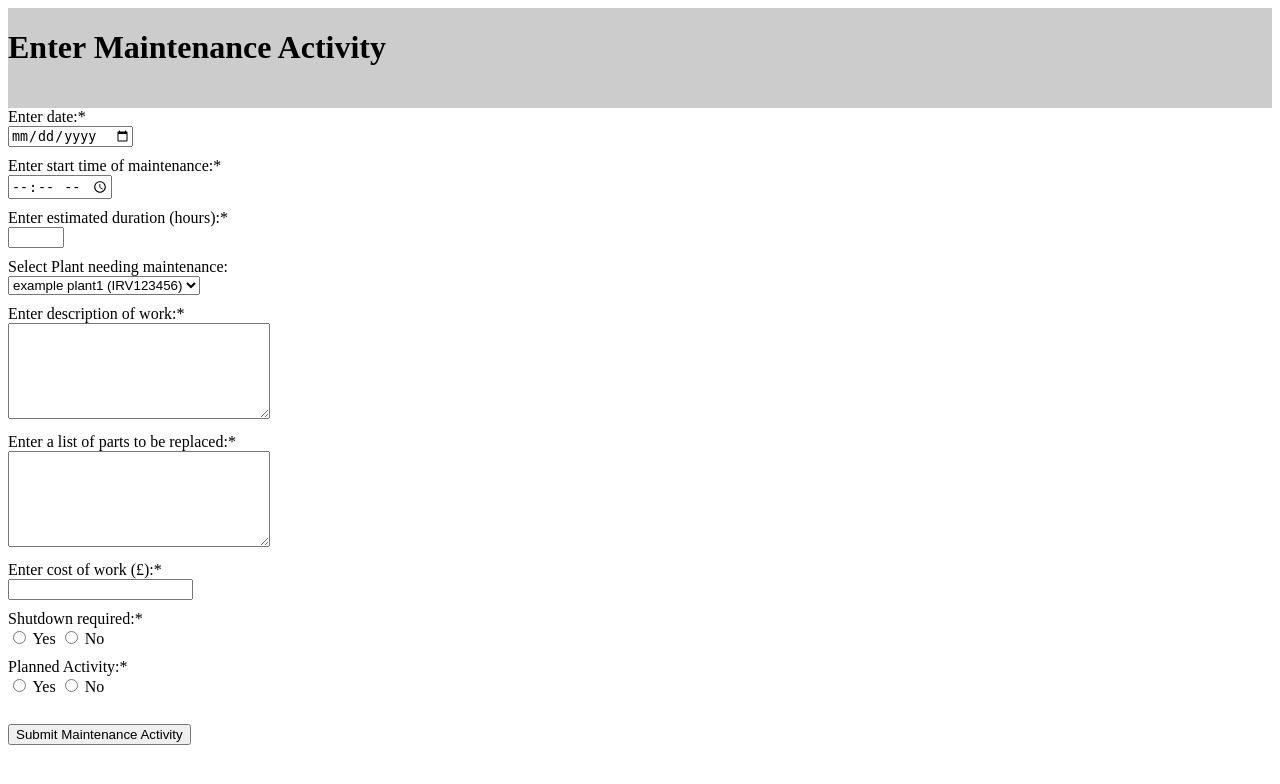
After one commit to alexanderQuinn1/CS356, a Flask app: page /maintenanceEntry in a window 1280 px wide. The commit adds this page. Shown: the top 784 px of the page. Run offline with Flask 3, Linux system fonts and the light colour scheme.

Commit message:
maintenance entry form added

```diff
--- a/app.py
+++ b/app.py
@@ -1,6 +1,8 @@
 from flask import Flask, render_template, request
 import pika
 import json
+
+from maintenance import save_maintenance_activity
 
 app = Flask(__name__)
 
@@ -35,5 +37,14 @@ def run_maintenanceLog():
     return render_template('maintenanceLog.html')
 
 
+@app.route('/maintenanceEntry', methods=['GET', 'POST'])
+def run_maintenance_entry():
+    if request.method == 'GET':
+        return render_template('maintenanceEntry.html')
+    else:
+        response = save_maintenance_activity(request.form)
+        return render_template('maintenanceEntry.html', response=response)
+
+
 if __name__ == '__main__':
     app.run(debug=True, port=5001)
--- /dev/null
+++ b/static/maintenanceLog.css
@@ -0,0 +1,4 @@
+.maintenance-log__add {
+    color: blue;
+    padding: 20px;
+}
--- a/static/stylesheet.css
+++ b/static/stylesheet.css
@@ -1,7 +1,7 @@
 .container {
   display: flex;
   flex-direction: column;
-  height: 100vh;
+  padding-bottom: 20px;
 }
 
 header {
@@ -53,22 +53,26 @@ nav {
   padding: 10px;
 }
 
-ul {
+nav ul {
   list-style: none;
   margin: 0;
   padding: 0;
 }
 
-li {
+nav li {
   display: inline-block;
   margin-right: 20px;
 }
 
-a {
+nav a {
   color: #fff;
   text-decoration: none;
 }
 
-a:hover {
+nav a:hover {
   color: #ccc;
 }
+
+.form-group {
+  margin-bottom: 10px;
+}
--- /dev/null
+++ b/templates/maintenanceEntry.html
@@ -0,0 +1,68 @@
+<!DOCTYPE html>
+<html lang="en">
+<head>
+    <meta charset="UTF-8">
+    <title>Maintenance Entry</title>
+    <link rel="stylesheet" type="text/css" href="{{ url_for('static', filename='/stylesheet.css') }}">
+</head>
+<body>
+    <div class="container">
+        <header>
+            <h1>Enter Maintenance Activity</h1>
+        </header>
+        <form action="/maintenanceEntry" method="post">
+            <div class="form-group">
+                <label for="customer_name">Enter date:*</label><br/>
+                <input type="date" name="date" id="date" required>
+            </div>
+            <div class="form-group">
+                <label for="start_time">Enter start time of maintenance:*</label><br/>
+                <input type="time" name="start_time" id="start_time" required>
+            </div>
+            <div class="form-group">
+                <label for="man_hours">Enter estimated duration (hours):*</label><br/>
+                <input type="number" name="man_hours" id="man_hours" required min="0" max="24">
+            </div>
+            <div class="form-group">
+                <label for="plant">Select Plant needing maintenance:</label><br/>
+                <select name="plant" id="plant">
+                  <option value="IRV123456">example plant1 (IRV123456)</option>
+                  <option value="IRV123457">example plant2 (IRV123457)</option>
+                  <option value="IRV123458">example plant3 (IRV123458)</option>
+                  <option value="IRV123459">example plant4 (IRV123459)</option>
+                </select>
+            </div>
+            <div class="form-group">
+                <label for="description">Enter description of work:*</label><br/>
+                <textarea id="description" name="description" rows="6" cols="30" required maxLength="2000"></textarea>
+            </div>
+            <div class="form-group">
+                <label for="parts_replaced">Enter a list of parts to be replaced:*</label><br/>
+                <textarea id="parts_replaced" name="parts_replaced" rows="6" cols="30" required maxLength="2000"></textarea>
+            </div>
+            <div class="form-group">
+                <label for="cost">Enter cost of work (£):*</label><br/>
+                <input type="number" name="cost" id="cost" required min="0.01" step="0.01">
+            </div>
+            <div class="form-group">
+                <label for="shutdown_required">Shutdown required:*</label><br/>
+                <input type="radio" name="shutdown_required" value="true">
+                <span>Yes</span>
+                <input type="radio" name="shutdown_required" value="false">
+                <span>No</span><br>
+            </div>
+            <div class="form-group">
+                <label for="planned_activity">Planned Activity:*</label><br/>
+                <input type="radio" name="planned_activity" value="true">
+                <span>Yes</span>
+                <input type="radio" name="planned_activity" value="false">
+                <span>No</span>
+            </div>
+            <br/>
+            <div>
+                <button type="submit">Submit Maintenance Activity</button>
+            </div>
+        </form>
+    </div>
+</body>
+</html>
--- a/templates/maintenanceLog.html
+++ b/templates/maintenanceLog.html
@@ -4,14 +4,13 @@
     <meta charset="UTF-8">
     <title>Maintenance Log</title>
     <link rel="stylesheet" type="text/css" href="{{ url_for('static', filename='/stylesheet.css') }}">
+     <link rel="stylesheet" type="text/css" href="{{ url_for('static', filename='/maintenanceLog.css') }}">
 </head>
 <body>
     <div class="container">
-
         <header>
             <h1>Maintenance Log</h1>
         </header>
-
         <nav>
             <ul>
                 <li><a href="dashboard.html">Dashboard</a></li>
@@ -21,6 +20,7 @@
                 <li><a href="maintenanceLog.html">Maintenance Log</a></li>
             </ul>
         </nav>
+        <a class="maintenance-log__add" href="/maintenanceEntry">+ add maintenance activity</a>
     </div>
 </body>
 </html>
```
Also changed, not shown: maintenance.py (added, +11 -0 lines), maintenanceLog.py (deleted, +0 -21 lines). Lines whose indentation alone changed are shown as unchanged.
